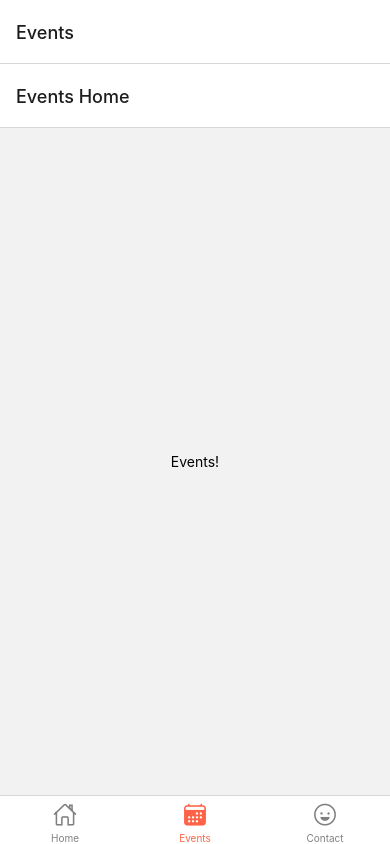
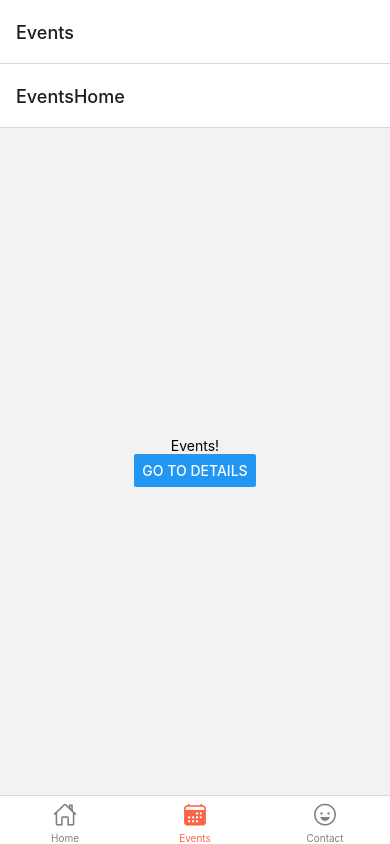
Before and after one commit to happyharis/project01, a React Native app: screen /Events in a window 390 px wide. Built offline with nearby package versions, Linux system fonts and the light colour scheme.

Commit message:
Add events second screen

```diff
--- a/screens/EventsScreen.js
+++ b/screens/EventsScreen.js
@@ -1,11 +1,30 @@
 import * as React from "react";
-import { Text, View } from "react-native";
+import { Button, Text, View } from "react-native";
 import { createStackNavigator } from "@react-navigation/stack";
 
-function EventsScreen() {
+function EventsScreen({ navigation }) {
   return (
     <View style={{ flex: 1, justifyContent: "center", alignItems: "center" }}>
       <Text>Events!</Text>
+      <Button
+        onPress={() => navigation.navigate("EventsDetails")}
+        title="Go to Details"
+      />
+    </View>
+  );
+}
+
+function EventsDetails() {
+  return (
+    <View
+      style={{
+        flex: 1,
+        justifyContent: "center",
+        alignItems: "center",
+        backgroundColor: "lightgreen",
+      }}
+    >
+      <Text>Events Details!</Text>
     </View>
   );
 }
@@ -15,7 +34,8 @@ const Stack = createStackNavigator();
 export default function EventsStack() {
   return (
     <Stack.Navigator>
-      <Stack.Screen name="Events Home" component={EventsScreen} />
+      <Stack.Screen name="EventsHome" component={EventsScreen} />
+      <Stack.Screen name="EventsDetails" component={EventsDetails} />
     </Stack.Navigator>
   );
 }
```
